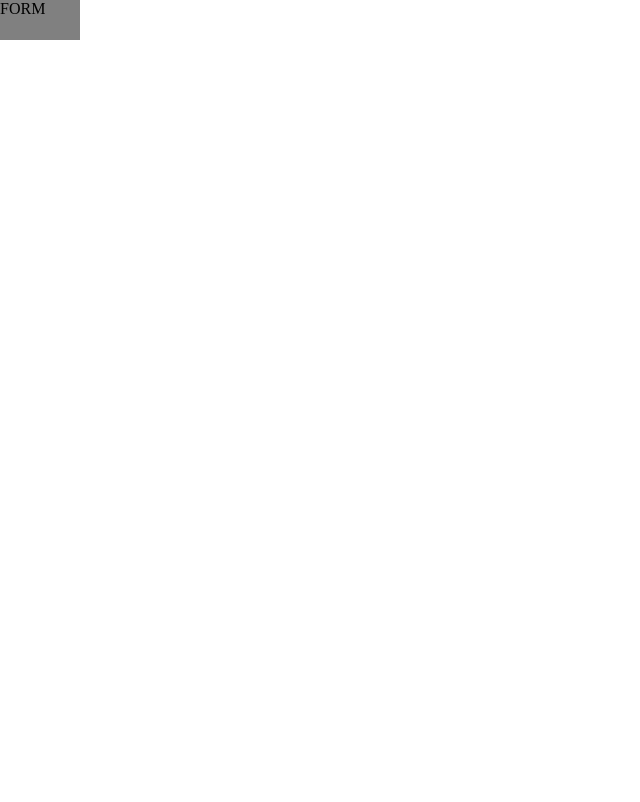
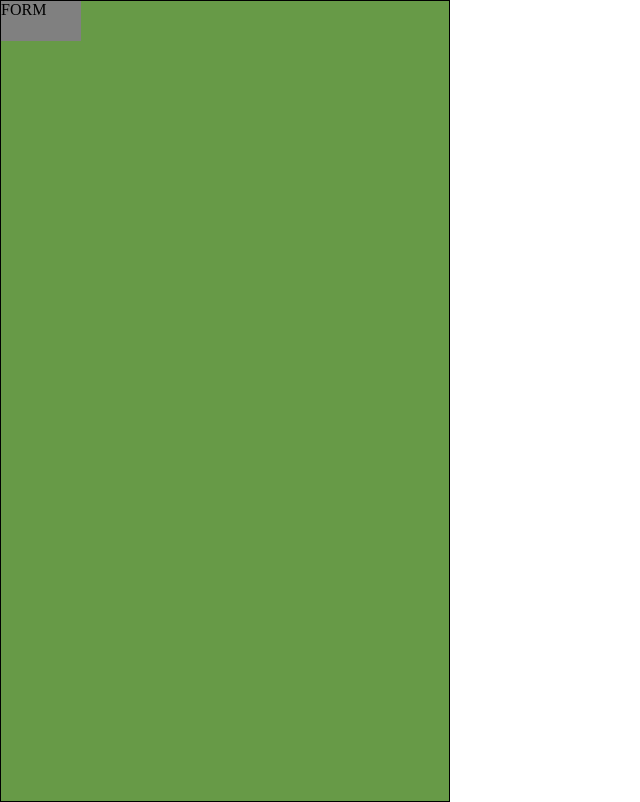
Before and after one commit to Markjust1/safe-and-sound, a React (Create React App) app: page / in a window 1280 px wide. Shown: the whole page, without its empty margins (0-640 px from the left). Built offline with nearby package versions, Linux system fonts and the light colour scheme.

Commit message:
implement formlist container

```diff
--- a/src/App.tsx
+++ b/src/App.tsx
@@ -1,9 +1,10 @@
-import SideElement from "./components/SideElement";
+// import SideElement from "./components/SideElement";
+import FormList from "./components/FormList";
 
 const App = () => {
   return (
     <div className="App">
-      <SideElement/>
+      <FormList/>
     </div>
   );
 }
--- a/src/styles/FormList.module.css
+++ b/src/styles/FormList.module.css
@@ -1,6 +1,6 @@
 .formlist {
-  height: 100px;
-  width: 80px;
+  height: 100vh;
+  width: 35%;
   border: 1px solid black;
   background: rgb(103, 154, 71);
 }
```
